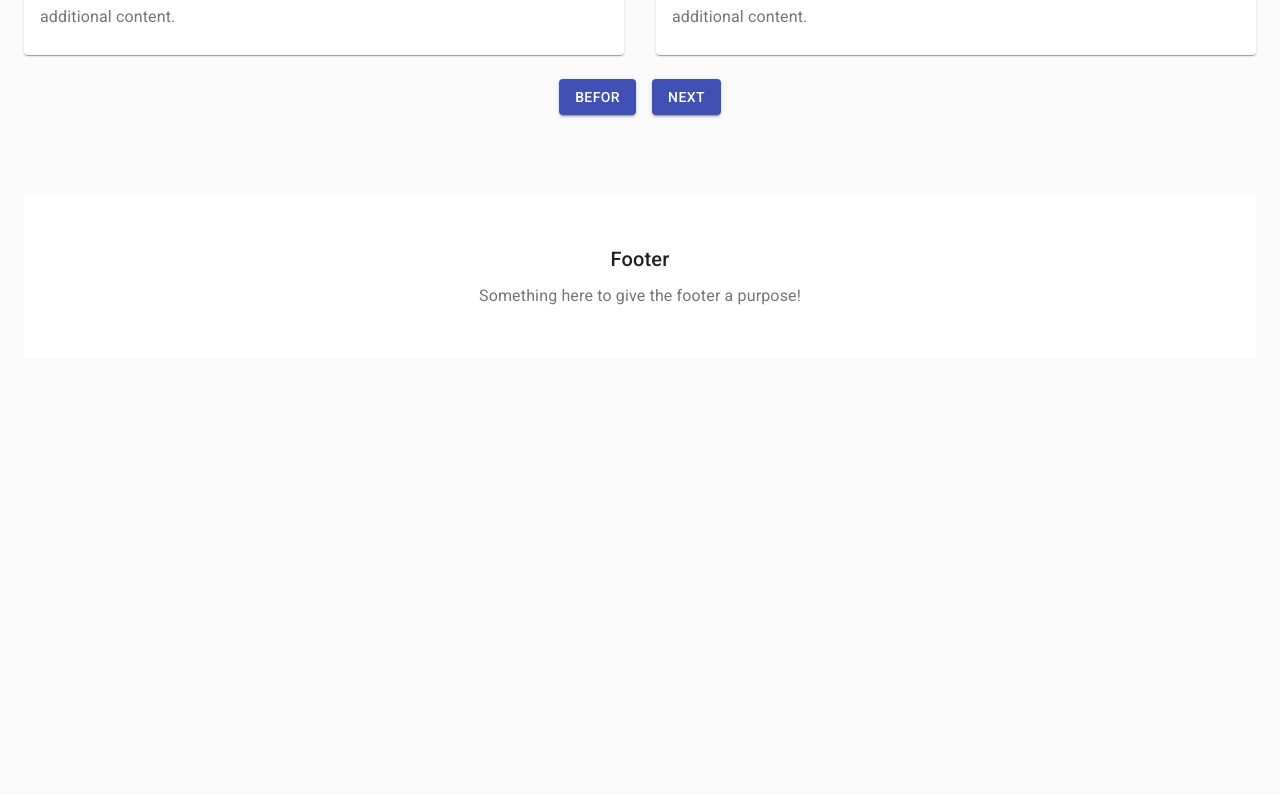
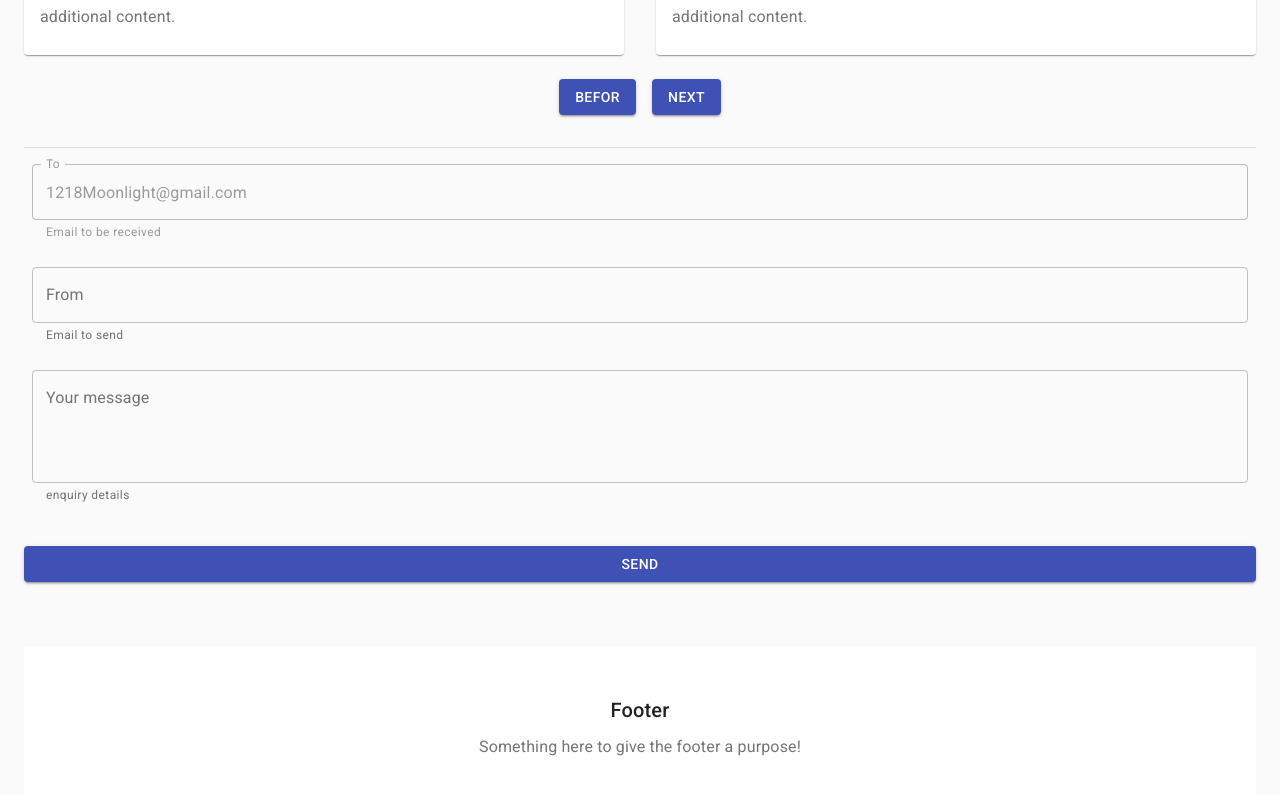
Before and after one commit to 1218Moonlight/Korean-Collections, a React (Create React App) app: page / in a window 1280 px wide. Shown: the part 1490-2285 px from the top of the page. Before the commit the page ends 1848 px from the top, so only its background shows below. Built offline with nearby package versions, Linux system fonts and the light colour scheme.

Commit message:
ADD 기본 email form ADD 基本 email form

```diff
--- a/src/Main/Base.js
+++ b/src/Main/Base.js
@@ -1,6 +1,7 @@
 import React from 'react'
 import MainFeaturedPost from './MainFeaturedPost'
 import SubFeaturedPost from './SubFeaturedPosts'
+import Email from './Email'
 
 export default function MainBase() {
     return (
@@ -8,6 +9,7 @@ export default function MainBase() {
             <main>
                 <MainFeaturedPost/>
                 <SubFeaturedPost/>
+                <Email/>
             </main>
         </React.Fragment>
     )
--- /dev/null
+++ b/src/Main/Email.js
@@ -0,0 +1,65 @@
+import React from 'react'
+import {withStyles} from '@material-ui/core/styles'
+import {styles} from '../Styles/Email'
+import TextField from '@material-ui/core/TextField'
+import Button from '@material-ui/core/Button'
+
+export default withStyles(styles)(function Email(props) {
+    const {classes} = props;
+    return (
+        // https://webdesign.tutsplus.com/tutorials/quick-tip-add-a-formspree-form-to-your-static-sites--cms-23870
+        <form className={classes.container} noValidate autoComplete={"off"}
+              action="https://formspree.io/1218moonlight@gmail.com" method="POST">
+
+            <TextField
+                disabled
+                id="outlined-disabled"
+                label="To"
+                defaultValue="1218Moonlight@gmail.com"
+                className={classes.textField}
+                fullWidth={"true"}
+                margin="normal"
+                variant="outlined"
+                helperText="Email to be received"
+            />
+
+            {/*<input type={"email"} name={"_replyto"} placeholder={"Your email"}/>*/}
+            <TextField
+                id="outlined-email-input"
+                label="From"
+                className={classes.textField}
+                type="email"
+                placeholder={"Your email"}
+                name="_replyto"
+                autoComplete="email"
+                fullWidth={"true"}
+                margin="normal"
+                variant="outlined"
+                helperText="Email to send"
+            />
+
+            {/*<textarea name={"message"} placeholder={"Your message"}/>*/}
+            <TextField
+                id="outlined-multiline-static"
+                label="Your message"
+                name={"message"}
+                multiline
+                rows="4"
+                className={classes.textField}
+                fullWidth={"true"}
+                margin="normal"
+                variant="outlined"
+                helperText={"enquiry details"}
+            />
+
+
+            <input type={"hidden"} name={"_subject"} value={"Website contact"}/>
+            <input type={"text"} name={"_gotcha"} className={classes.gotcha}/>
+
+            {/*<input type={"submit"} value={"Send"} className={classes.submit}/>*/}
+            <Button className={classes.submit} type={"submit"} fullWidth={"true"} color={"primary"} variant="contained">Send</Button>
+
+            {/*<input type="hidden" name="_next" value="//mywebsite.com/thanks.html" />*/}
+        </form>
+    )
+})
--- /dev/null
+++ b/src/Styles/Email.js
@@ -0,0 +1,18 @@
+export const styles = theme => ({
+    container: {
+        display: 'flex',
+        flexWrap: 'wrap',
+        borderTop: `1px solid ${theme.palette.divider}`,
+        marginTop: theme.spacing(2),
+    },
+    textField: {
+        marginLeft: theme.spacing(1),
+        marginRight: theme.spacing(1),
+    },
+    gotcha: {
+        display: "none"
+    },
+    submit: {
+        marginTop: theme.spacing(4)
+    }
+});
```
